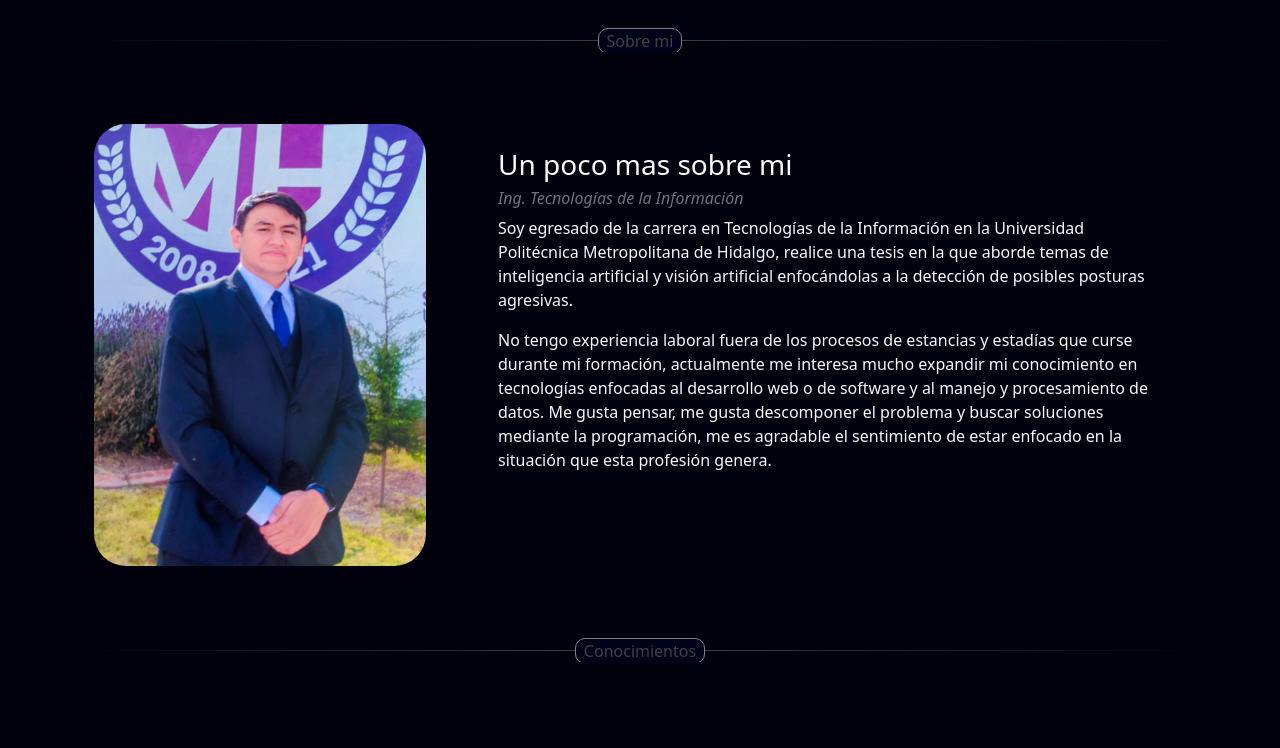
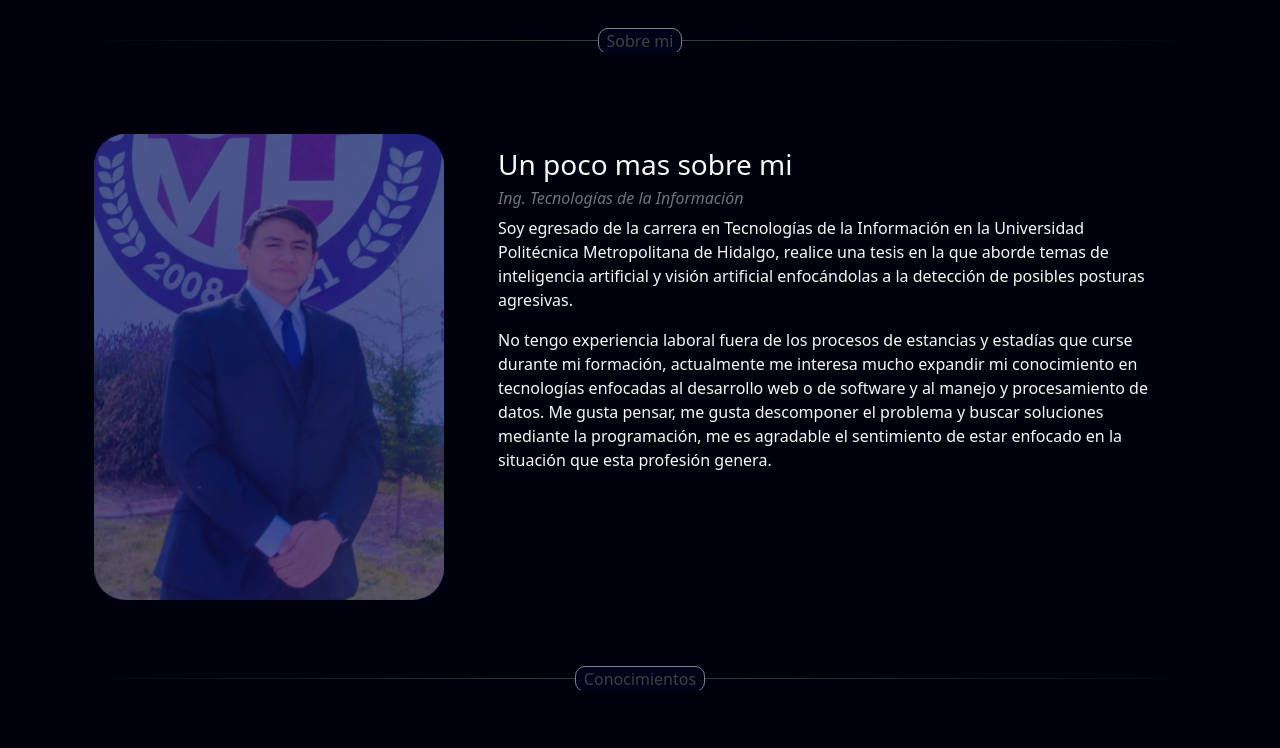
Before and after one commit to vic092/Portafolio, a React (Vite) app: page / in a window 1280 px wide. Shown: the part 556-1304 px from the top of the page. Built offline with nearby package versions, Linux system fonts and the light colour scheme; some icons are missing.

Commit message:
Agragado animación imagen

```diff
--- a/src/index.css
+++ b/src/index.css
@@ -124,15 +124,36 @@ body::-webkit-scrollbar-thumb {
   transform: scale(1.05);
 }
 
-.box {
-  background-color: rgba(18, 21, 89, 0.5);
-  border-radius: 5px;
-  font-family: sans-serif;
-  text-align: center;
-  line-height: 1;
-  width: 100vw;
-  height: 100vh;
-  padding: 20px 40px;
+.box{
+  display: grid;
+  grid-template: 1fr/1fr;
+  grid-template-areas: "img";
+  width: 350px;
+  height: 450px;
+  margin: 10px auto;
+}
+
+.img{
+  width: 100%;
+  height: 100%;
+  object-fit: cover;
+  grid-area: img;
+}
+
+.box::after{
+  content: '';
+  grid-area: img;
+  width: 100%;
+  height: 100%;
+  background-color: rgba(18, 21, 89, .65);
+  display: grid;
+  border-radius: 30px;
+  clip-path: circle(150% at top right);
+  transition: clip-path .8s;
+}
+
+.box:hover::after{
+  clip-path: circle(0% at top right);
 }
 
 .hr-text {
--- a/src/pages/Body.jsx
+++ b/src/pages/Body.jsx
@@ -154,12 +154,13 @@ export default function Body() {
         {/* Apartado sobre mi */}
         <section className="row mt-5 text-light rounded-3 animacion1">
           <div className="col-md-4 p-4">
-              {/* <div className="box"></div> */}
+              <div className="box">
               <img
                 src={perfil}
                 alt="No hay imagen"
-                className="img-fluid rounded-5"
+                className="img-fluid rounded-5 img"
               />
+              </div>
 
           </div>
           <div className="col-md-8 p-5">
```
